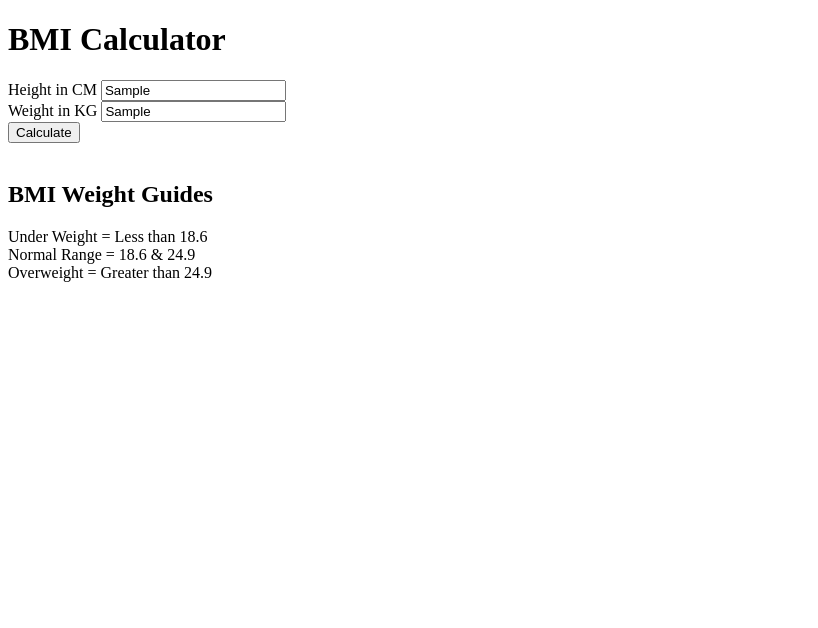
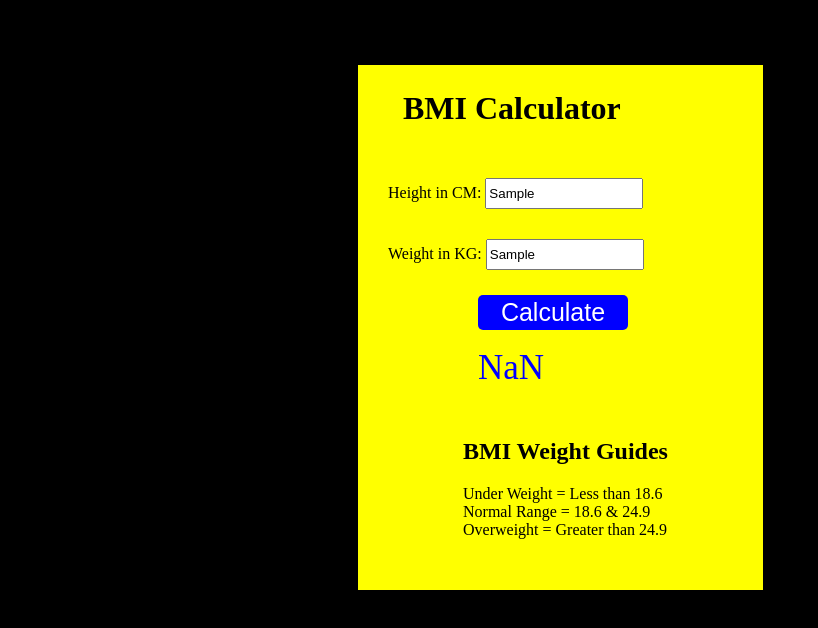
Before and after one commit to chandancodes/bmi-calculator, a plain HTML site: page index.html in a window 1280 px wide. Both pictures are taken after typing "Sample", "Sample" into the empty fields and a click on the input "Calculate". Shown: the whole page, without its empty margins (0-818 px from the left). Drawn offline with Linux system fonts and the light colour scheme.

Commit message:
project update

```diff
--- a/bmi.js
+++ b/bmi.js
@@ -0,0 +1,16 @@
+// BMI = KG / (H/100 * H/100)
+
+document.getElementById("submit").addEventListener("click", bmiCalculator);
+    function bmiCalculator(){
+        var cm = parseInt(document.getElementById("cm").value);
+        var kg = parseFloat(document.getElementById("kg").value);
+
+        var bmi;
+        var newCm = parseFloat(cm/100);
+
+        bmi = kg / (newCm * newCm);
+        bmi = bmi.toFixed(1);
+        console.log(bmi);
+
+        document.getElementById("result").innerHTML = bmi;
+    }
--- a/index.html
+++ b/index.html
@@ -10,13 +10,14 @@
 <body>
     <div id = "container">
         <h1> BMI Calculator </h1>
-        Height in CM
+        Height in CM:
         <input type="text" id="cm"> </br>
-        Weight in KG
+        Weight in KG:
         <input type="text" id="kg"> </br>
         <input type="submit" id="submit" value="Calculate"> </br></br>
 
         <div id="result"></div>
+
         <div id="weightguide">
             <h2> BMI Weight Guides</h2>
             Under Weight = Less than 18.6<br>
--- a/style.css
+++ b/style.css
@@ -0,0 +1,52 @@
+#container{
+    width: 375px;
+    height: 525px;
+    margin-left: 350px;
+    margin-top: 65px;
+    background-color: yellow;
+    padding-left: 30px;
+}
+
+#cm{
+    width: 150px;
+    height: 25px;
+    margin-top: 30px;
+}
+
+#kg{
+    width: 150px;
+    height: 25px;
+    margin-top: 30px;
+}
+
+#weightguide{
+    margin-top: 50px;
+    margin-left: 75px;
+}
+
+#result{
+    font-size: 35px;
+    margin-left: 90px;
+    color: blue;
+}
+
+#submit{
+    width: 150px;
+    height: 35px;
+    margin-left: 90px;
+    margin-top: 25px;
+    border-radius: 5px;
+    border-style: none;
+    background-color: blue;
+    color: #fff;
+    font-size: 25px;
+}
+
+body{
+    background-color: #000;
+}
+
+h1{
+    padding-left: 15px;
+    padding-top: 25px;
+}
```
